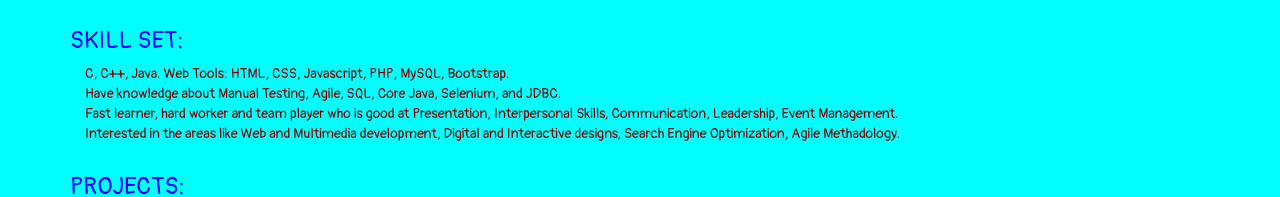
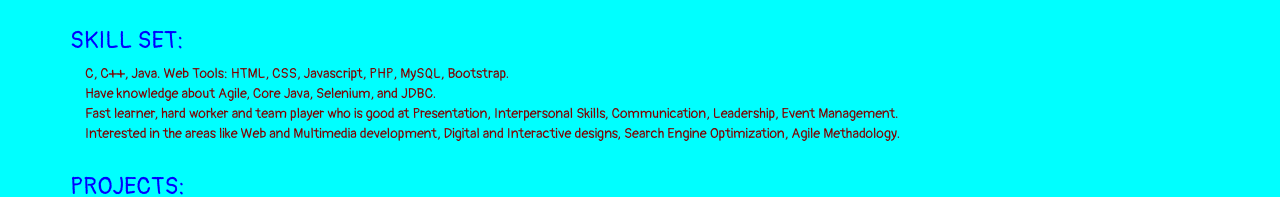
Before and after one commit to pankajmanmode/webproject, a plain HTML site: page index.html in a window 1280 px wide. Shown: the part 418-615 px from the top of the page. Drawn offline with nearby package versions, Linux system fonts and the light colour scheme.

Commit message:
Update index.html

```diff
--- a/index.html
+++ b/index.html
@@ -61,7 +61,7 @@
         <div class="container-fluid"><p>
           C, C++, Java.
           Web Tools: HTML, CSS, Javascript, PHP, MySQL, Bootstrap.</br>
-          Have knowledge about Manual Testing, Agile, SQL, Core Java, Selenium, and JDBC.</br>
+          Have knowledge about Agile, Core Java, Selenium, and JDBC.</br>
           Fast learner, hard worker and team player who is good at Presentation, Interpersonal Skills, Communication, Leadership, Event Management.</br>
           Interested in the areas like Web and Multimedia development, Digital and Interactive designs, Search Engine Optimization, Agile Methadology.</br>
         </p></div>
```
